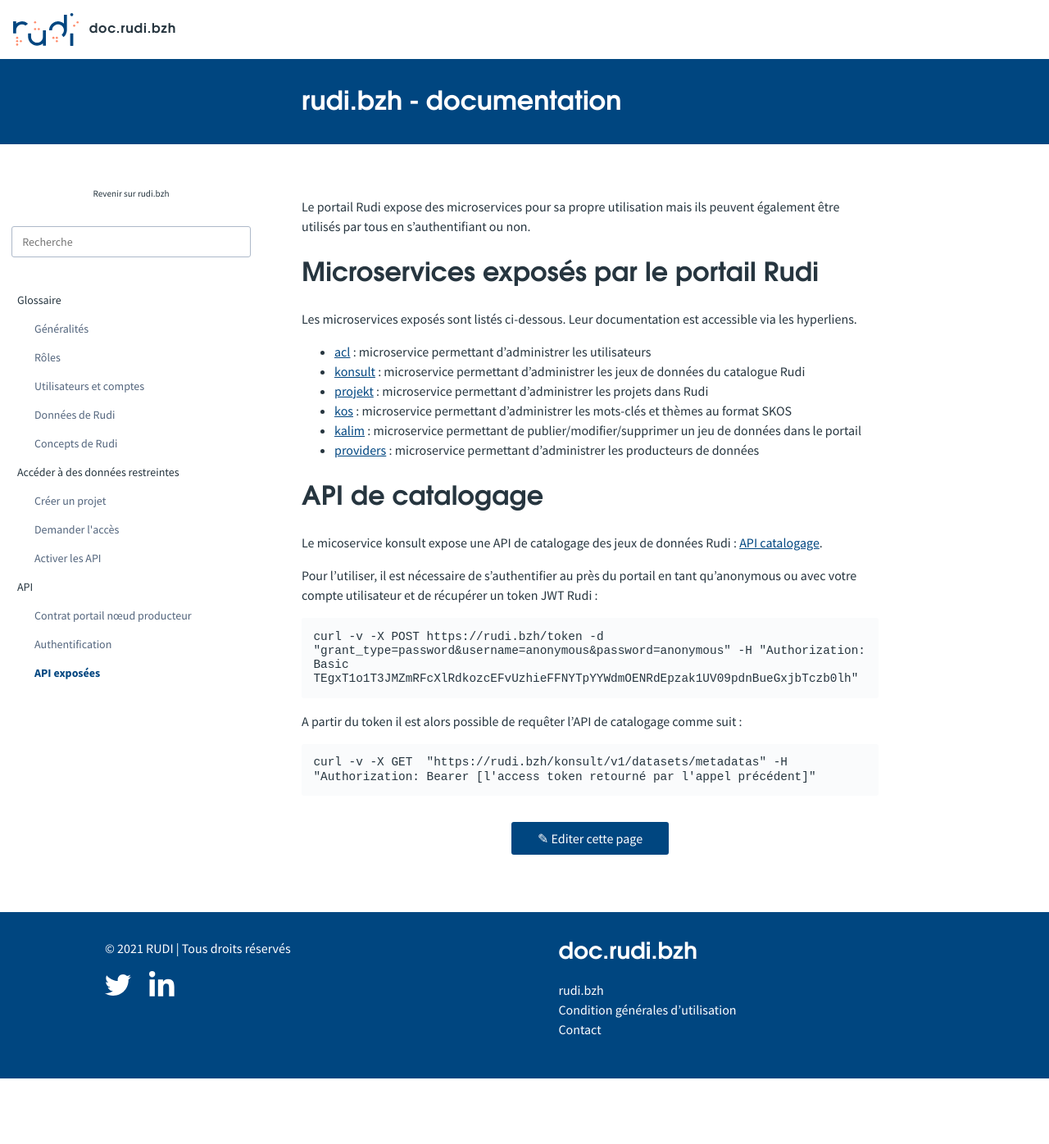
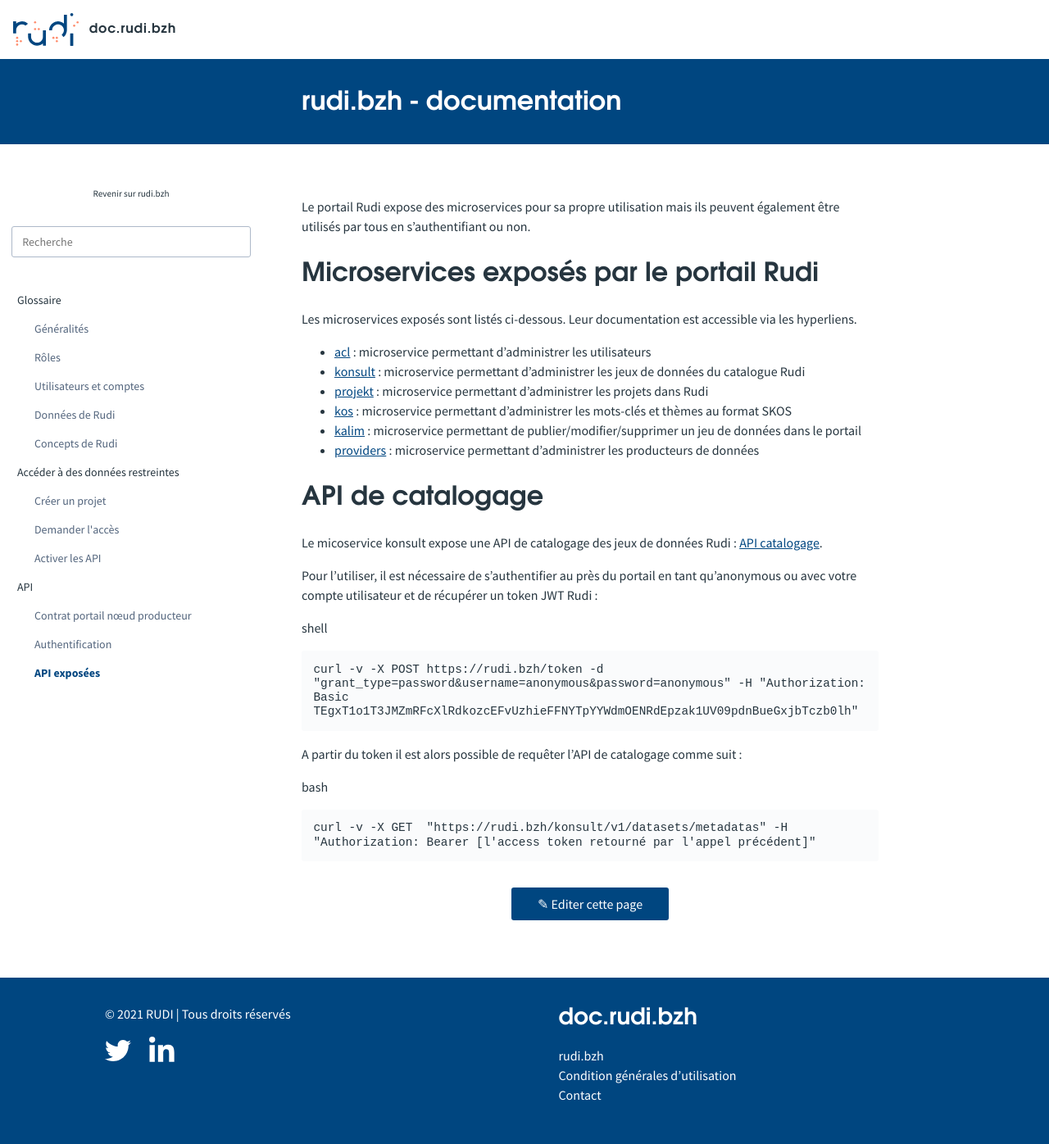
Before and after one commit to sigrennesmetropole/rudi_documentation, a Jekyll site: the page built from articles/_api/api_exposees.md, in a window 1280 px wide. Shown: the whole page at 82% size. Built offline with Jekyll 4.4.1, drawn with Linux system fonts in a browser that asks for light colours; before the commit the page ends 1316 px from its top, so only the background shows below that.

Commit message:
Update api_exposees.md

````diff
--- a/articles/_api/api_exposees.md
+++ b/articles/_api/api_exposees.md
@@ -21,12 +21,16 @@
 
 Pour l'utiliser, il est nécessaire de s'authentifier au près du portail en tant qu'anonymous ou avec votre compte utilisateur et de récupérer un token JWT Rudi :
 
-```json
+shell
+
+```shell
 curl -v -X POST https://rudi.bzh/token -d "grant_type=password&username=anonymous&password=anonymous" -H "Authorization: Basic TEgxT1o1T3JMZmRFcXlRdkozcEFvUzhieFFNYTpYYWdmOENRdEpzak1UV09pdnBueGxjbTczb0lh"
 ```
 
 A partir du token il est alors possible de requêter l'API de catalogage comme suit :
 
-```
+bash
+
+```bash
 curl -v -X GET  "https://rudi.bzh/konsult/v1/datasets/metadatas" -H "Authorization: Bearer [l'access token retourné par l'appel précédent]"
 ```
````
